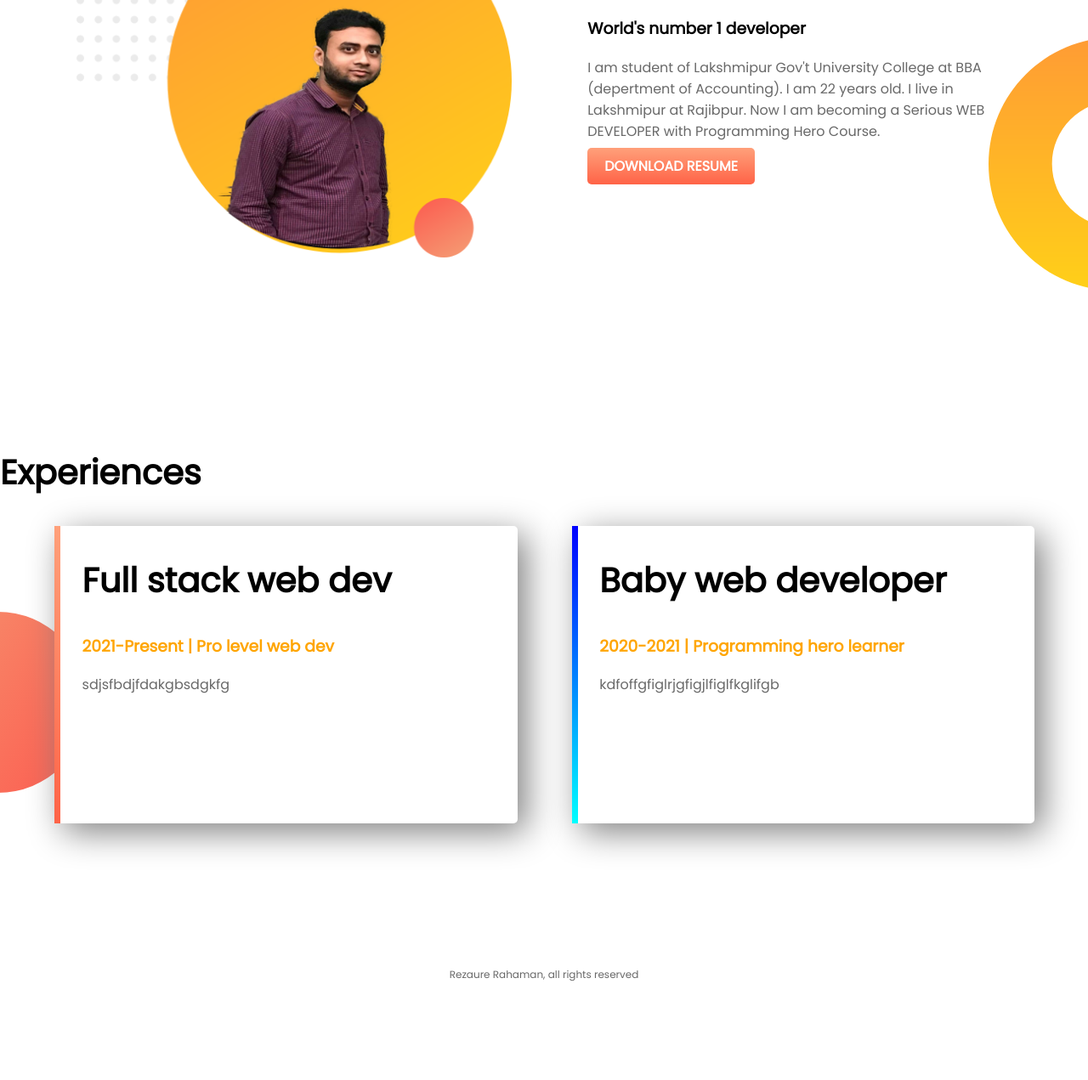
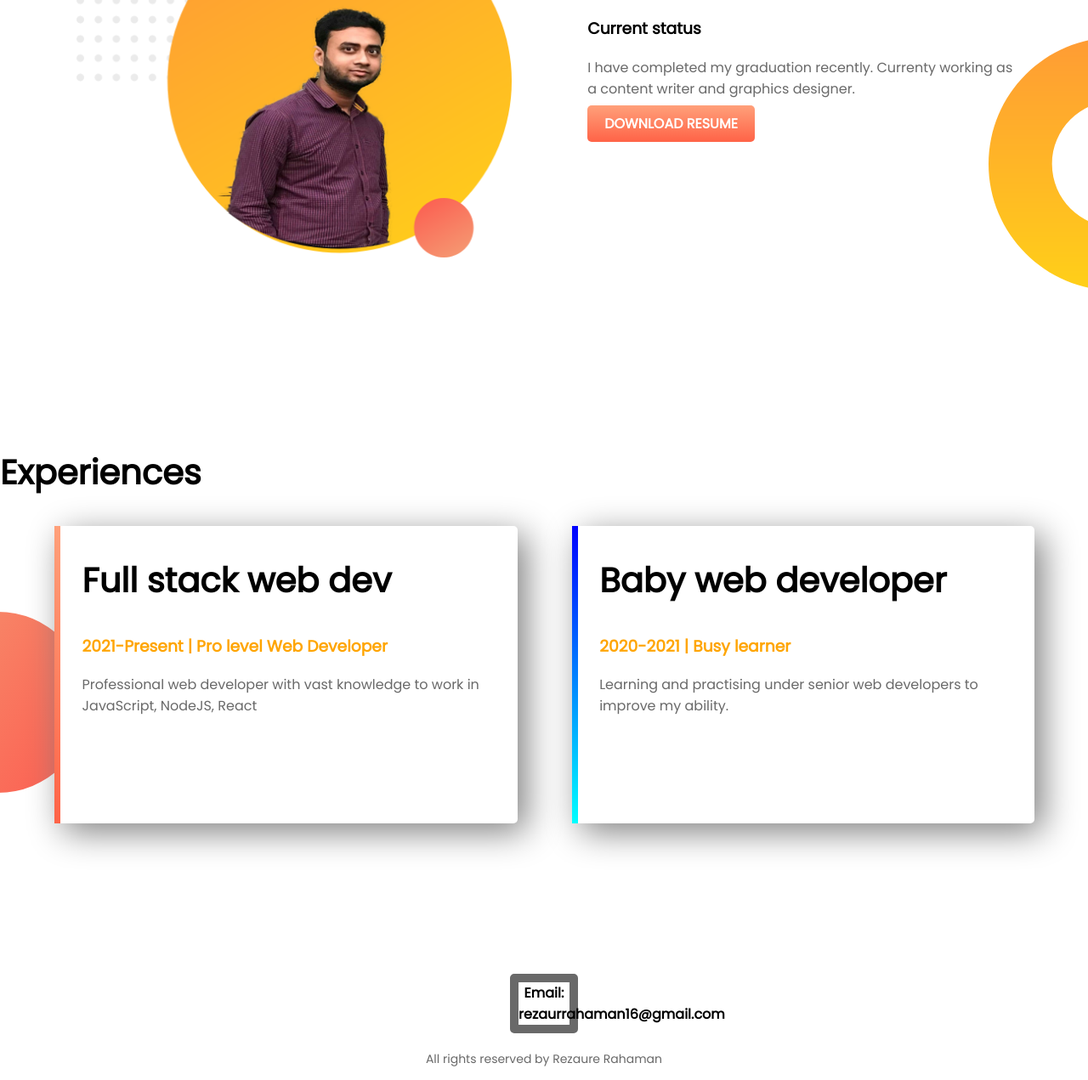
Before and after one commit to rezaurrahaman16/Portfolio, a plain HTML site: page index.html in a window 1280 px wide. Shown: the part 707-1978 px from the top of the page at 85% size. Before the commit the page ends 1875 px from the top, so only its background shows below. Drawn offline with Linux system fonts and the light colour scheme.

Commit message:
site finished

```diff
--- a/index.html
+++ b/index.html
@@ -3,54 +3,69 @@
 <head>
     <meta charset="UTF-8">
     <meta name="viewport" content="width=device-width, initial-scale=1.0">
-    <title>Joy's Joy</title>
+    <title>Joy's Portfolio</title>
     <link href="https://fonts.googleapis.com/css?family=Poppins&display=swap" rel="stylesheet">
     <link rel="stylesheet" href="style.css">
+
 </head>
+
 <body>
+
     <section class="top-background">
+
         <div class="half-width">
             <h1>Welcome To</h1>
             <h1><span class="orange-color">Joy's</span> world</h1>
-            <h3>World-class professional web dev</h3>
-            <p>You might saw me jumping, climbing buildings, and stopping trains. But nobody pays me a dime for that work. That's why I am learning and mastering web development. I will not stop until I become the Web Development Hero.</p>
+            <h3 class="hover-implement">Professional Graphics designer and web developer</h3>
+            <p>I am a professional web and graphics designer with a lot of passion and hardwork. Expert in desiging portfolio, Ecommerce site, Educational websites. </p>
             <a class="anchor-button" target="_blank" href="https://www.linkedin.com/in/rezaure-rahman-9213ba131/">Hire me</a>
         </div>
+
         <div class="half-width">
         <img src="image1.png" alt="">
         </div>
+
     </section>
 
     <section class="my-work">
+
         <div class="half-width">
             <img src="image2.png" alt="">
         </div>
+
         <div class="half-width">
-    <h2>Big dream</h2>
-    <h3>World's number 1 developer</h3>
-    <p>I am student of Lakshmipur Gov't University College at BBA (depertment of Accounting). I am 22 years old. I live in Lakshmipur at Rajibpur. Now I am becoming a Serious WEB DEVELOPER with Programming Hero Course. </p>
+        <h2>My Biography</h2>
+        <h3 class="hover-implement">Current status</h3>
+        <p>I have completed my graduation recently. Currenty working as a content writer and graphics designer.</p>
 
     <a class="anchor-button" target="_blank" href="https://www.linkedin.com/in/rezaure-rahman-9213ba131/">DOWNLOAD RESUME</a>
 
 </div>
+
     </section>
 
     <section class="experience">
         <h2>Experiences</h2>
+
         <div id="full-stack" class="half-width single-experience">
             <h2>Full stack web dev</h2>
-            <h3 class="orange-color">2021-Present | Pro level web dev</h3>
-            <p>sdjsfbdjfdakgbsdgkfg</p>
+            <h3 class="orange-color">2021-Present | Pro level Web Developer</h3>
+            <p>Professional web developer with vast knowledge to work in JavaScript, NodeJS, React</p>
 
         </div>
+
         <div id="baby-web" class="half-width single-experience">
             <h2>Baby web developer</h2>
-            <h3 class="orange-color">2020-2021 | Programming hero learner</h3>
-            <p>kdfoffgfiglrjgfigjlfiglfkglifgb</p>
+            <h3 class="orange-color">2020-2021 | Busy learner</h3>
+            <p>Learning and practising under senior web developers to improve my ability.</p>
         </div>
+
     </section>
+
+    <div class="hover-implement email">Email: rezaurrahaman16@gmail.com</div>
+
     <footer>
-        <p>Rezaure Rahaman, all rights reserved</p>
+        <p>All rights reserved by Rezaure Rahaman</p>
     </footer>
 </body>
 </html>
--- a/style.css
+++ b/style.css
@@ -51,6 +51,13 @@ section{
     height: 70%;
 
 }
+.email{
+    text-align: center;
+    border: 10px solid dimgray;
+    border-radius: 5px;
+    font-weight: 700;
+    margin: 20px 600px 20px 600px;
+}
 .experience{
     background-image: url(images/exp-bg.png);
     background-repeat: no-repeat;
@@ -71,5 +78,8 @@ section{
 }
 footer p{
     text-align: center;
-    font-size: 12px;
+    font-size: 14px;
 }
+.hover-implement:hover{
+    color:tomato);
+}
```
